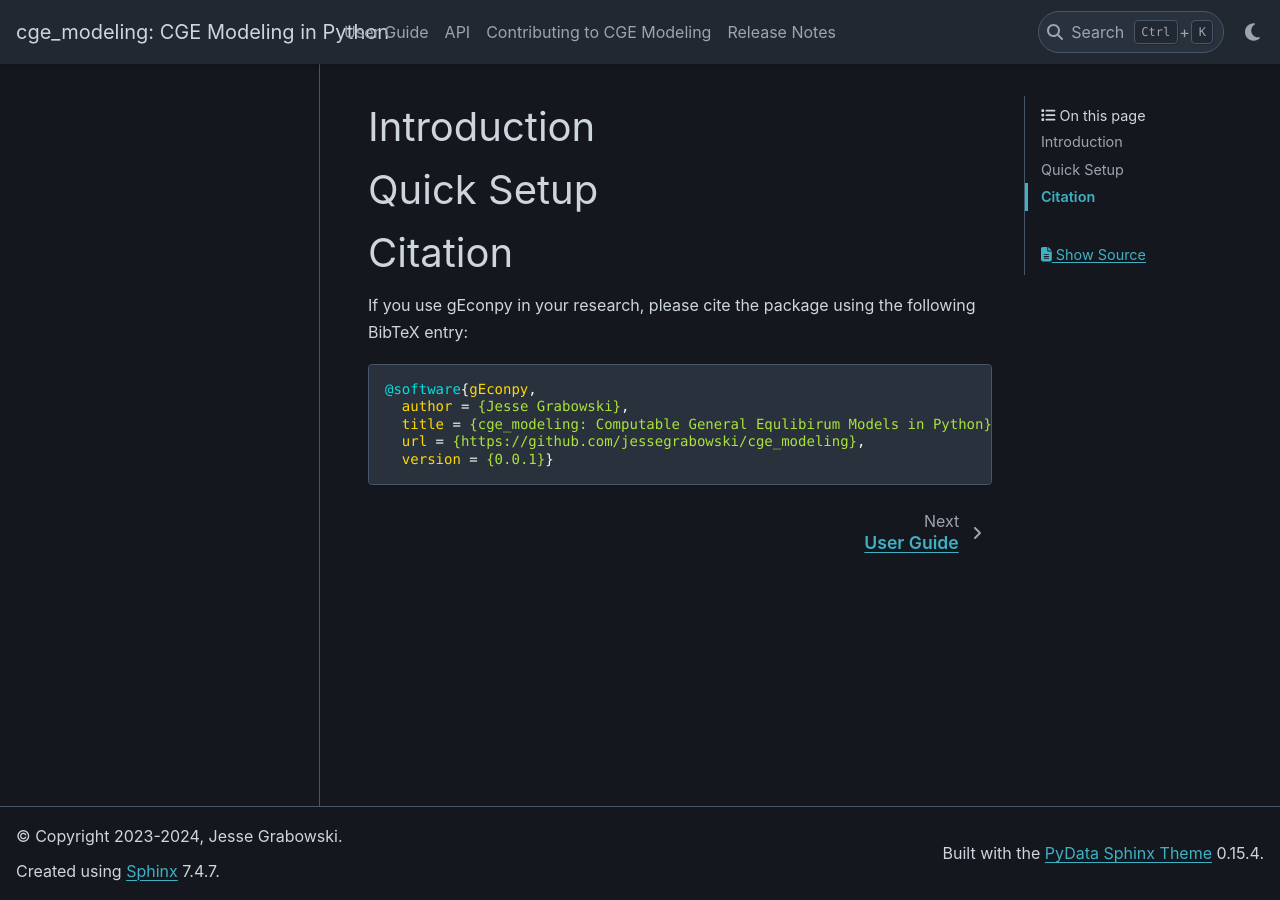
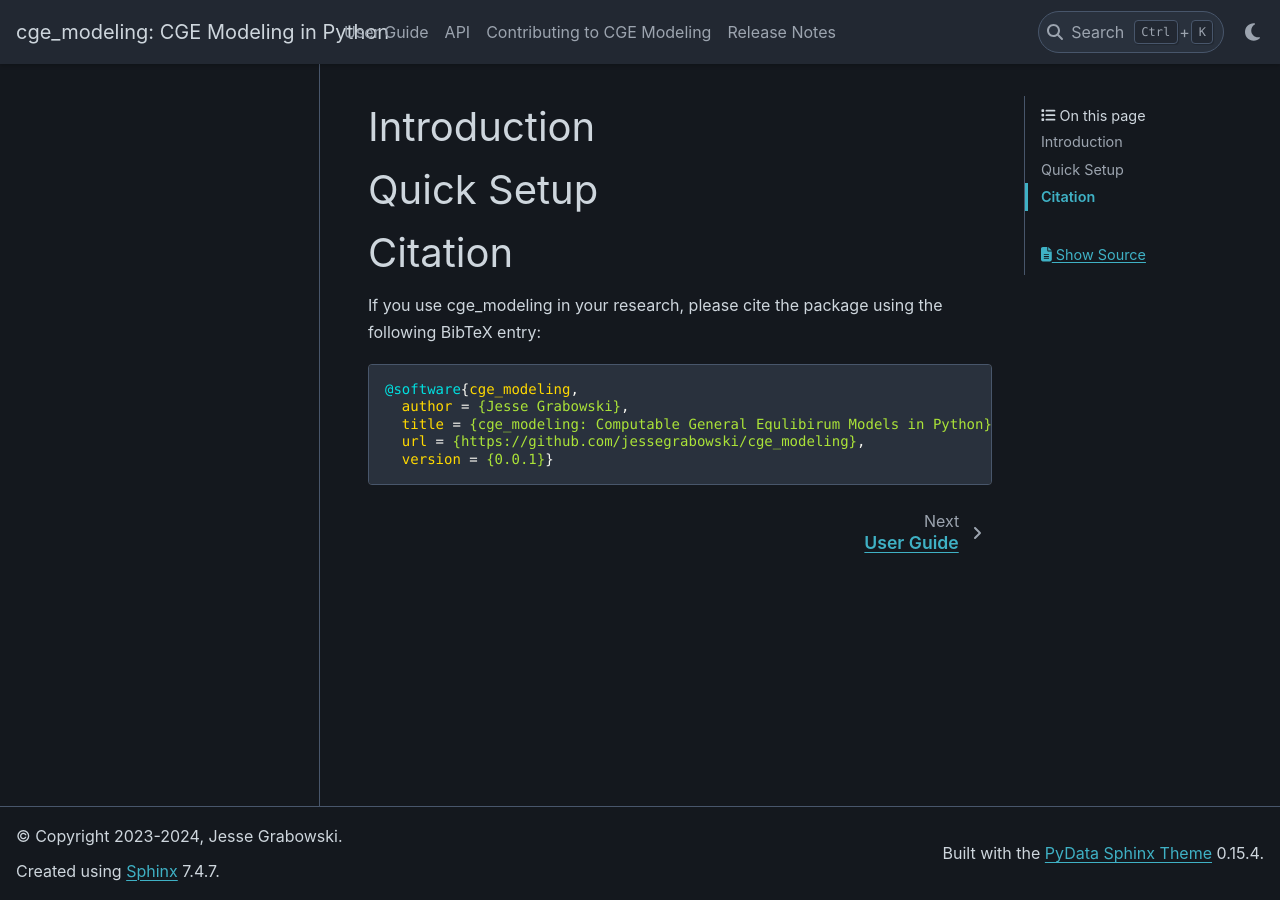
Before and after one commit to jessegrabowski/cge_modeling, a Sphinx documentation site: the page built from docs/source/index.rst, in a window 1280 px wide. Built offline with Sphinx 7.4.7 and the PyData theme 0.15.4, drawn with Linux system fonts in a browser that asks for light colours; pages that are not in the unit, such as notebooks, are missing from menus.

Commit message:
Fix typo in `index.rst` (#19)
* Fix typos in `index.rst`

* Fix project slug in rtd preview script

```diff
--- a/docs/source/index.rst
+++ b/docs/source/index.rst
@@ -9,11 +9,11 @@ Quick Setup
 Citation
 ========
 
-If you use gEconpy in your research, please cite the package using the following BibTeX entry:
+If you use cge_modeling in your research, please cite the package using the following BibTeX entry:
 
 .. code-block:: bibtex
 
-   @software{gEconpy,
+   @software{cge_modeling,
      author = {Jesse Grabowski},
      title = {cge_modeling: Computable General Equlibirum Models in Python},
      url = {https://github.com/jessegrabowski/cge_modeling},
```
Also changed, not shown: 1 other file.
